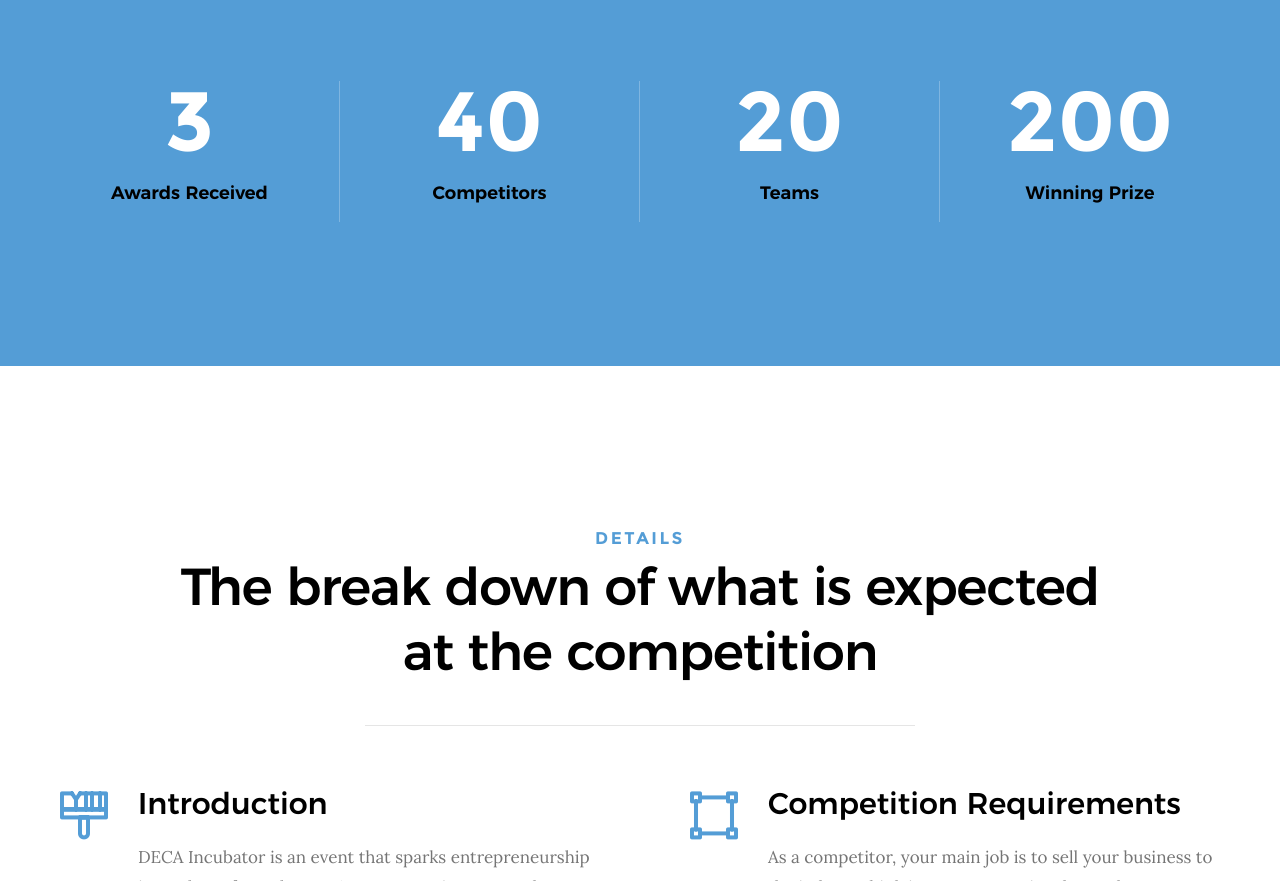
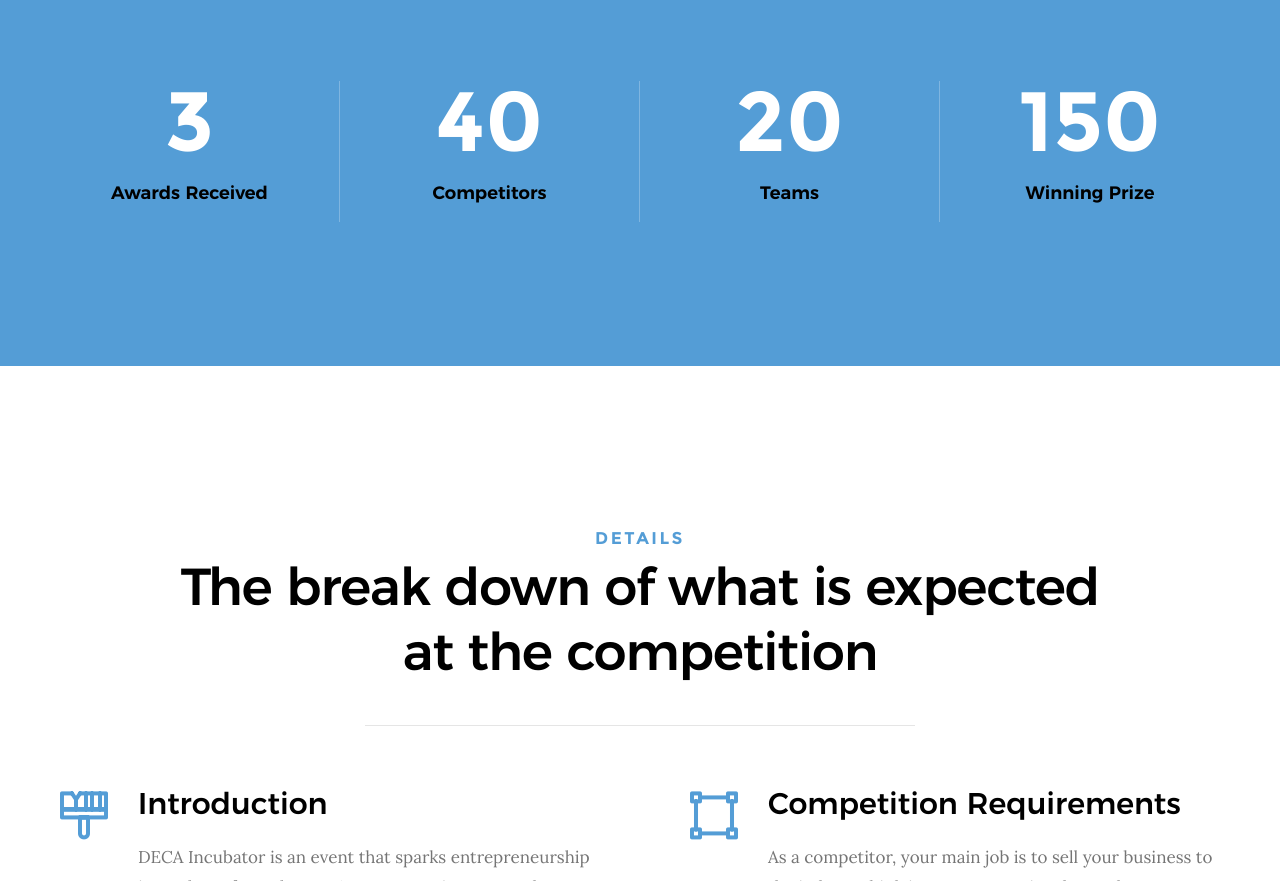
Before and after one commit to lhsdecainc/lhsdeca.github.io, a website: page index.html in a window 1280 px wide. Shown: the part 1403-2284 px from the top of the page. Drawn offline with Linux system fonts and the light colour scheme; files whose address does not match are found by name.

Commit message:
Update index.html

```diff
--- a/index.html
+++ b/index.html
@@ -158,7 +158,7 @@
                 <h5>Teams</h5>
             </div>
             <div class="col-block stats__col">
-                <div class="stats__count">200</div>
+                <div class="stats__count">150</div>
                 <h5>Winning Prize</h5>
             </div>
 
```
